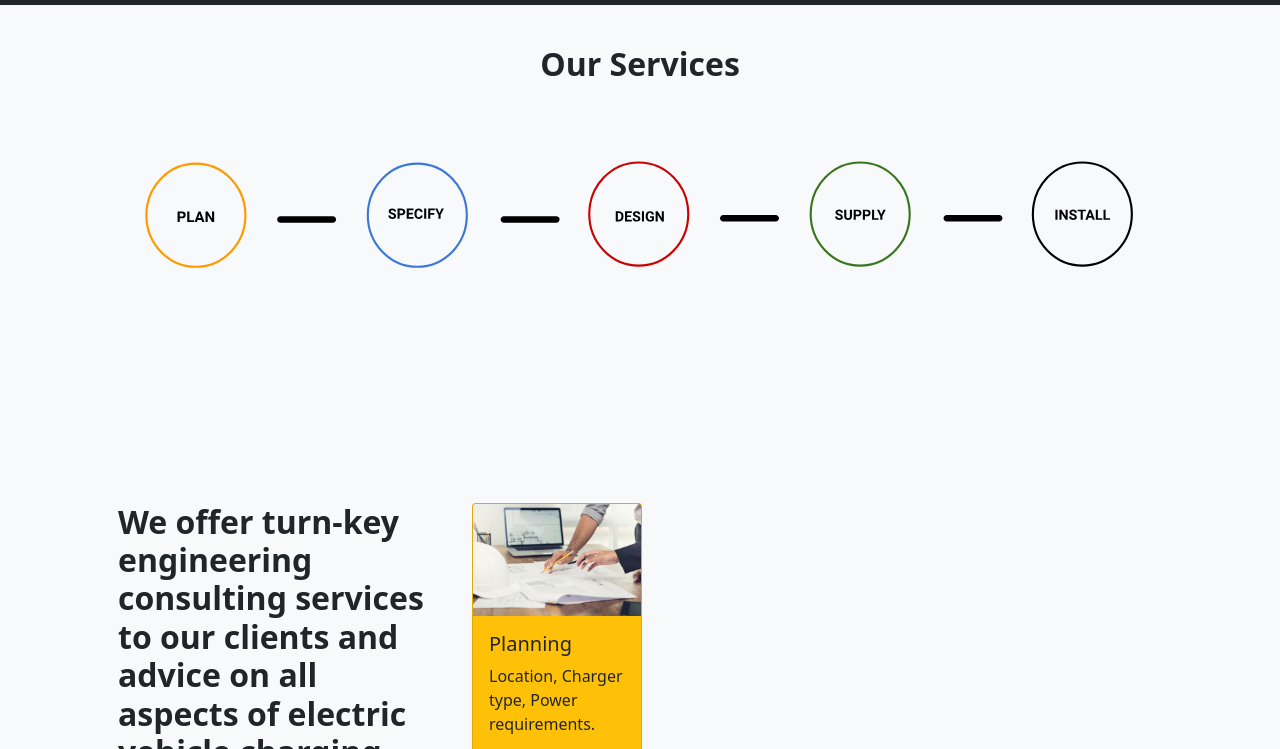
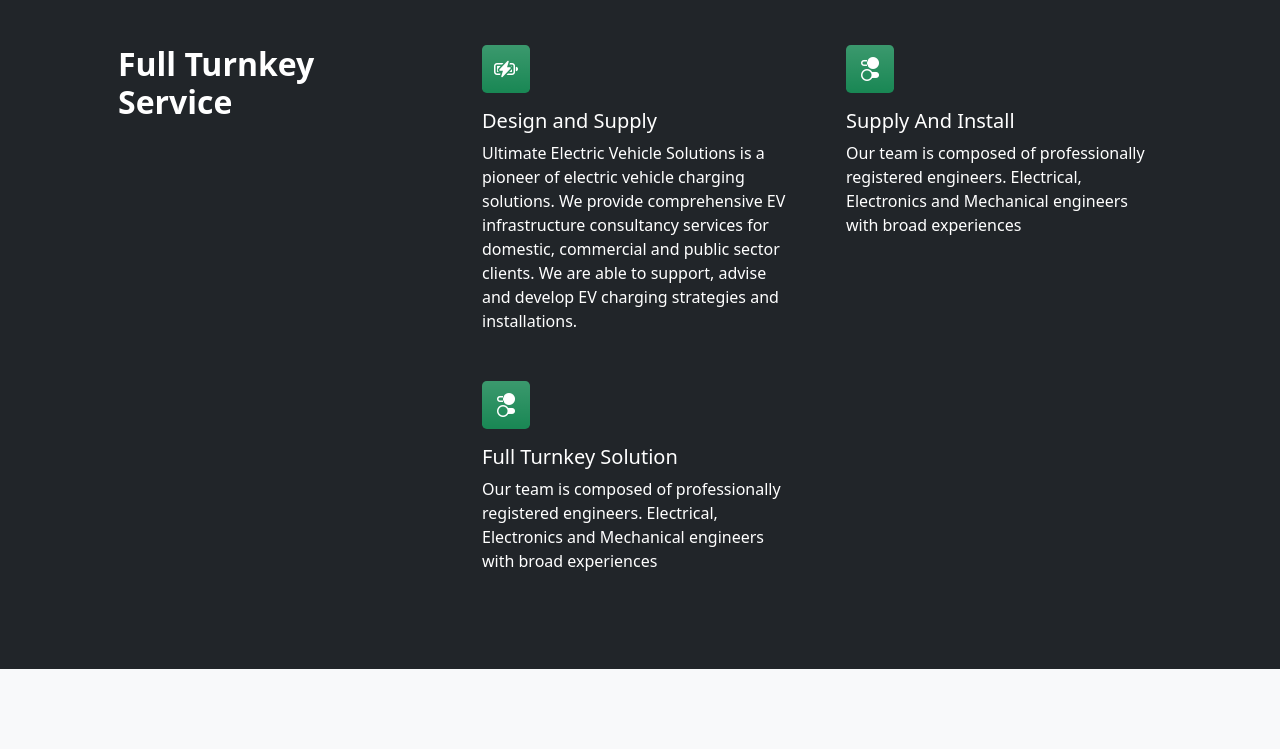
Before and after one commit to trj1991/trj1991.github.io, a plain HTML site: page services.html in a window 1280 px wide. Shown: the part 51-800 px from the top of the page. Drawn offline with nearby package versions, Linux system fonts and the light colour scheme.

Commit message:
services

```diff
--- a/services.html
+++ b/services.html
@@ -36,6 +36,43 @@
                     </div>
                 </div>
             </nav>
+
+
+            <!-- Features section-->
+            <section class="py-5 bg-dark text-white" id="features">
+                <div class="container px-5 my-5 bg-dark">
+                    <div class="row gx-5">
+                        <div class="col-lg-4 mb-5 mb-lg-0"><h2 class="fw-bolder mb-0">Full Turnkey Service</h2></div>
+                        <div class="col-lg-8">
+                            <div class="row gx-5 row-cols-1 row-cols-md-2">
+                                <div class="col mb-5 h-100">
+                                    <div class="feature bg-success bg-gradient text-white rounded-3 mb-3"><i class="bi bi-battery-charging"></i></div>
+                                    <h2 class="h5">Design and Supply</h2>
+                                    <p class="mb-0">Ultimate Electric Vehicle Solutions is a pioneer of electric vehicle charging solutions. We provide comprehensive EV infrastructure consultancy services for domestic, commercial and public sector clients. We are able to support, advise and develop EV charging strategies and installations.
+                                </div>
+
+                                <div class="col mb-5 mb-md-0 h-100">
+                                    <div class="feature bg-success bg-gradient text-white rounded-3 mb-3"><i class="bi bi-toggles2"></i></div>
+                                    <h2 class="h5">Supply And Install</h2>
+                                    <p class="mb-0">Our team is composed of professionally registered engineers. Electrical, Electronics and Mechanical engineers with broad experiences</p>
+                                </div>
+
+                                <div class="col mb-5 mb-md-0 h-100">
+                                    <div class="feature bg-success bg-gradient text-white rounded-3 mb-3"><i class="bi bi-toggles2"></i></div>
+                                    <h2 class="h5">Full Turnkey Solution</h2>
+                                    <p class="mb-0">Our team is composed of professionally registered engineers. Electrical, Electronics and Mechanical engineers with broad experiences</p>
+                                </div>
+
+
+
+                            </div>
+                        </div>
+                    </div>
+                </div>
+            </section>
+
+
+
 
             <!-- Team members section-->
             <Header class="py-5 bg-light">
@@ -80,7 +117,7 @@
                                             <div class="row gx-5">
                                                 <div class="col-lg-4 mb-5 mb-lg-0"><h2 class="fw-bolder mb-0">We offer turn-key engineering consulting services to our clients and advice on all aspects of electric vehicle charging.</h2></div>
                                                 <div class="col-lg-8">
-                                                    <div class="row gx-7 row-cols-1 row-cols-md-2">
+
 
                                                         <div class="row gx-1 row-cols-1 row-cols-md-2">
                                                                 <div class="col mb-5">
@@ -94,7 +131,7 @@
                                                                 </div>
                                                         </div>
 
-                                                    </div>
+
                                                 </div>
                                             </div>
                                         </div>
@@ -107,7 +144,7 @@
                                             <div class="row gx-5">
                                                 <div class="col-lg-4 mb-5 mb-lg-0"><h2 class="fw-bolder mb-0">We offer turn-key engineering consulting services to our clients and advice on all aspects of electric vehicle charging.</h2></div>
                                                 <div class="col-lg-8">
-                                                    <div class="row gx-7 row-cols-1 row-cols-md-2">
+
 
                                                         <div class="row gx-1 row-cols-1 row-cols-md-2">
                                                             <div class="col mb-5">
@@ -122,7 +159,7 @@
                                                         </div>
 
 
-                                                    </div>
+
                                                 </div>
                                             </div>
                                         </div>
@@ -134,10 +171,6 @@
                                             <div class="row gx-5">
                                                 <div class="col-lg-4 mb-5 mb-lg-0"><h2 class="fw-bolder mb-0">We offer turn-key engineering consulting services to our clients and advice on all aspects of electric vehicle charging.</h2></div>
                                                 <div class="col-lg-8">
-                                                    <div class="row gx-7 row-cols-1 row-cols-md-2">
-
-
-
                                                         <div class="row gx-2 row-cols-1 row-cols-md-2">
                                                             <div class="col mb-5">
                                                                 <div class="card bg-danger text-white">
@@ -149,24 +182,17 @@
                                                                 </div>
                                                             </div>
                                                         </div>
-
-
-
-
-                                                    </div>
                                                 </div>
                                             </div>
                                         </div>
                                     </section>
+
                                     <!-- Features section-->
                                     <section class="py-5 bg-light text-dark" id="features">
                                         <div class="container px-5 my-5 bg-light">
                                             <div class="row gx-5">
                                                 <div class="col-lg-4 mb-5 mb-lg-0"><h2 class="fw-bolder mb-0">We offer turn-key engineering consulting services to our clients and advice on all aspects of electric vehicle charging.</h2></div>
                                                 <div class="col-lg-8">
-                                                    <div class="row gx-7 row-cols-1 row-cols-md-2">
-
-
                                                         <div class="row gx-2 row-cols-1 row-cols-md-2">
                                                             <div class="col mb-5">
                                                                 <div class="card bg-success text-white">
@@ -178,8 +204,6 @@
                                                                 </div>
                                                             </div>
                                                         </div>
-
-                                                    </div>
                                                 </div>
                                             </div>
                                         </div>
@@ -191,8 +215,6 @@
                                             <div class="row gx-5">
                                                 <div class="col-lg-4 mb-5 mb-lg-0"><h2 class="fw-bolder mb-0">We offer turn-key engineering consulting services to our clients and advice on all aspects of electric vehicle charging.</h2></div>
                                                 <div class="col-lg-8">
-                                                    <div class="row gx-7 row-cols-1 row-cols-md-2">
-
                                                         <div class="row gx-2 row-cols-1 row-cols-md-2">
                                                             <div class="col mb-5">
                                                                 <div class="card bg-dark text-white">
@@ -205,8 +227,6 @@
                                                             </div>
                                                         </div>
 
-
-                                                    </div>
                                                 </div>
                                             </div>
                                         </div>
```
